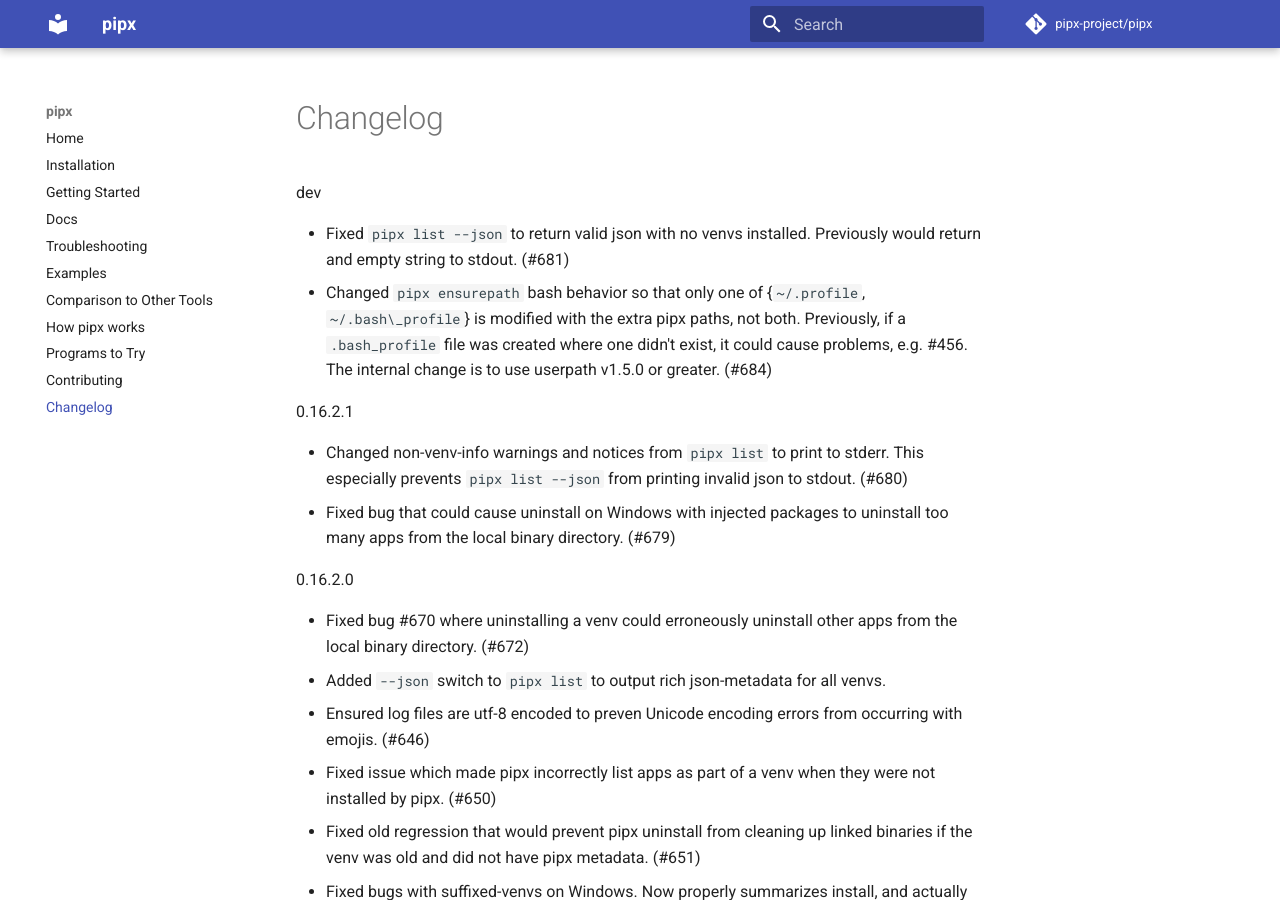
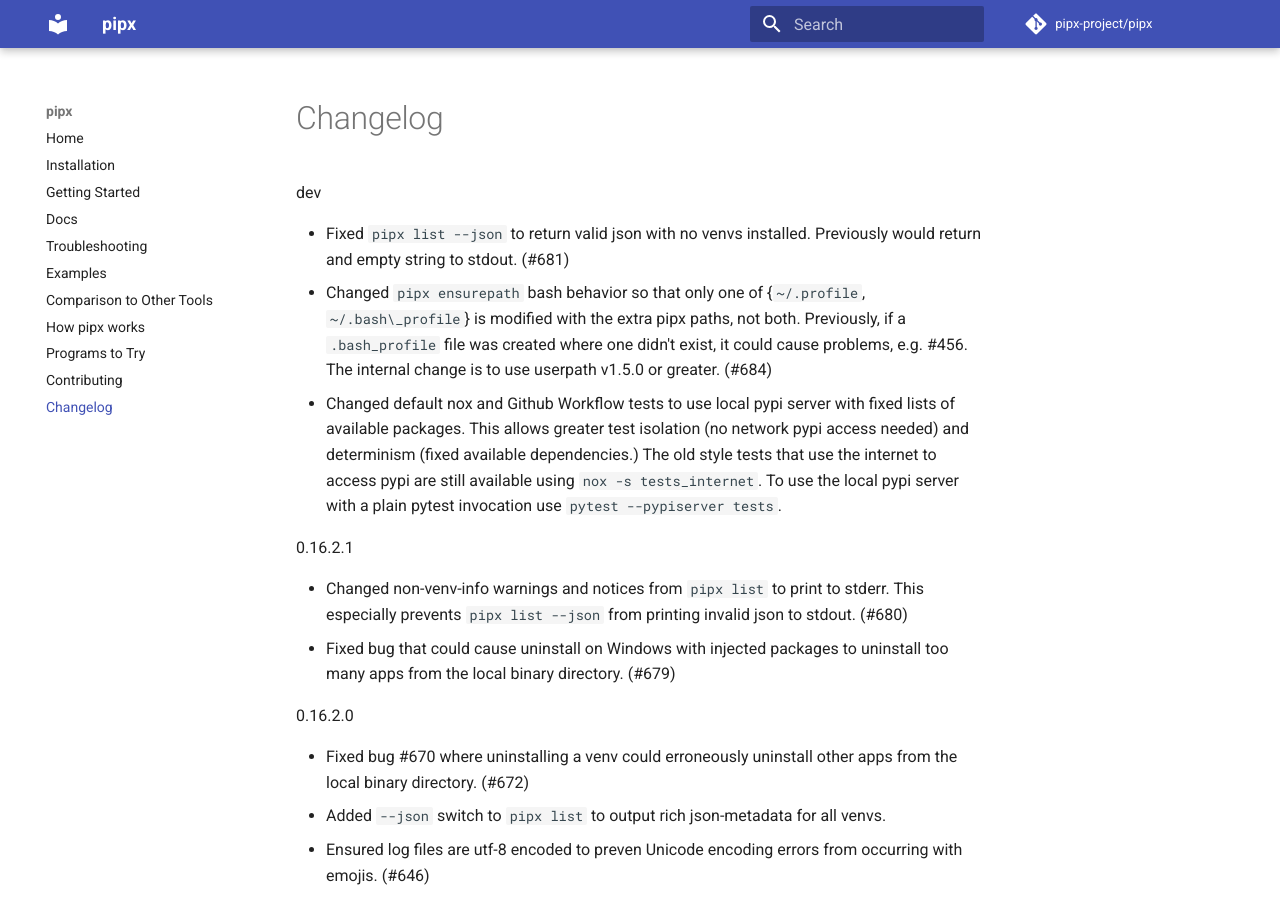
Before and after one commit to pypa/pipx, an MkDocs documentation site: the page built from docs/changelog.md, in a window 1280 px wide and 900 px high. Built offline with MkDocs 1.6.1 and Material for MkDocs 9.7.7, drawn with Linux system fonts in a browser that asks for light colours; comment, search, counter and statistics services are not loaded.

Commit message:
Add changelog entry.

```diff
--- a/docs/changelog.md
+++ b/docs/changelog.md
@@ -2,6 +2,7 @@
 
 - Fixed `pipx list --json` to return valid json with no venvs installed.  Previously would return and empty string to stdout. (#681)
 - Changed `pipx ensurepath` bash behavior so that only one of {`~/.profile`, `~/.bash\_profile`} is modified with the extra pipx paths, not both.  Previously, if a `.bash_profile` file was created where one didn't exist, it could cause problems, e.g. #456. The internal change is to use userpath v1.5.0 or greater. (#684)
+- Changed default nox and Github Workflow tests to use local pypi server with fixed lists of available packages.  This allows greater test isolation (no network pypi access needed) and determinism (fixed available dependencies.)  The old style tests that use the internet to access pypi are still available using `nox -s tests_internet`.  To use the local pypi server with a plain pytest invocation use `pytest --pypiserver tests`.
 
 0.16.2.1
 
```
